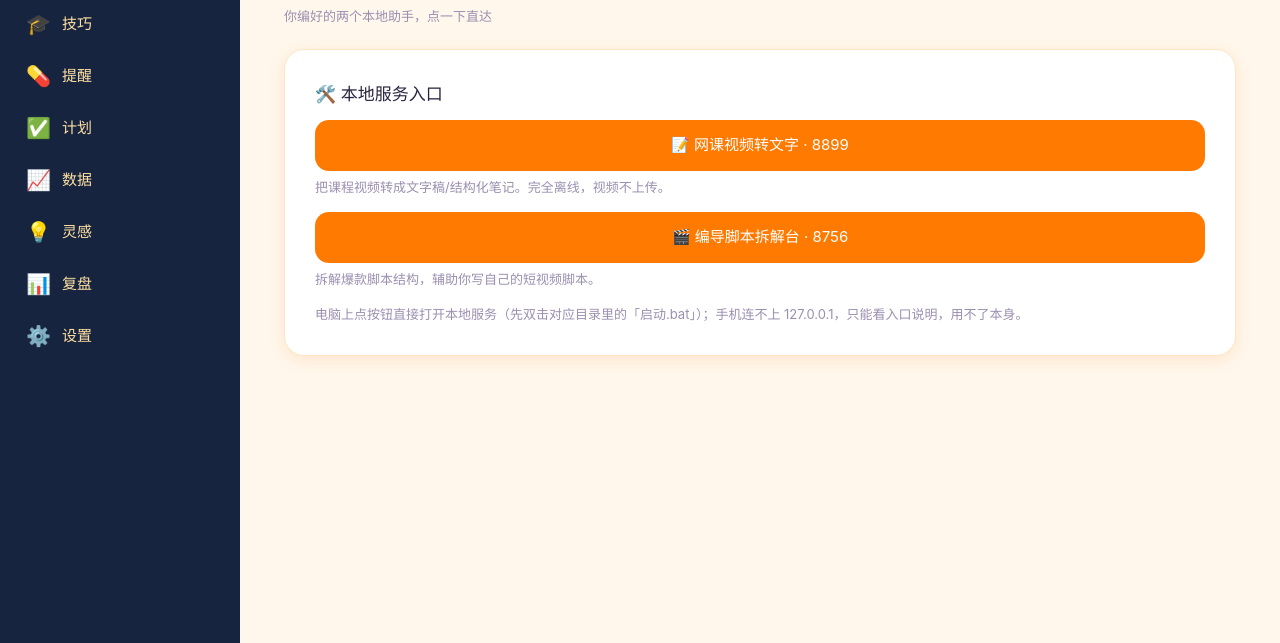
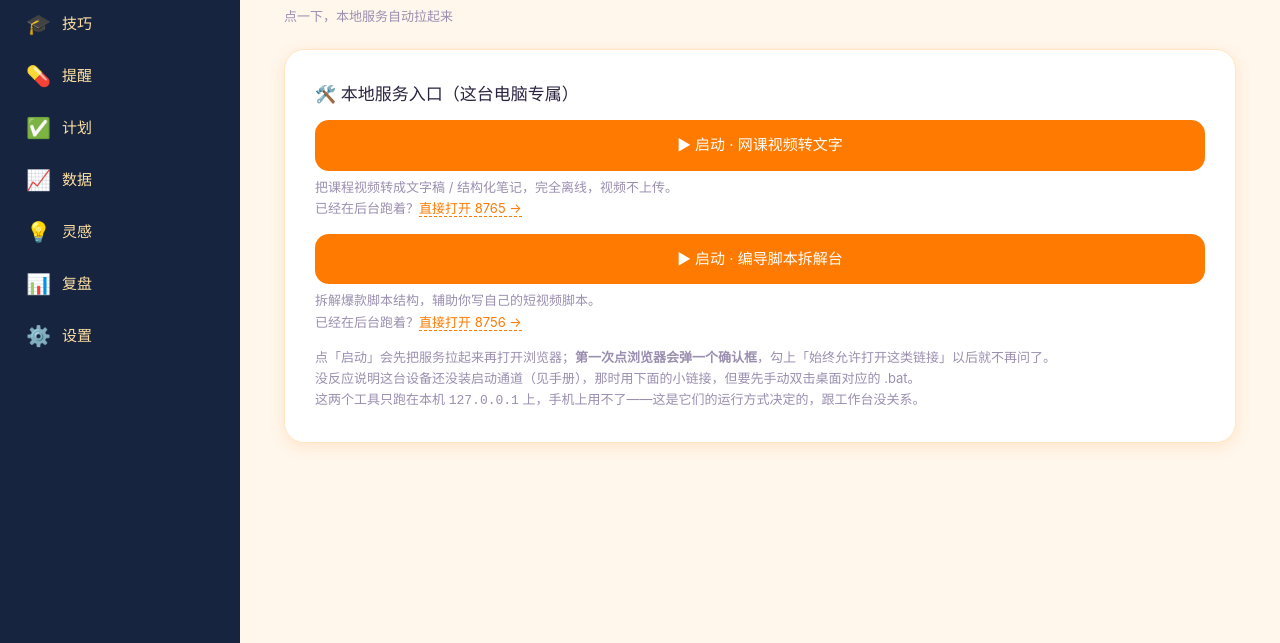
Before and after one commit to y15116709136-afk/zhua-geng-dashboard, a website: page index.html in a window 1280 px wide. Shown: the part 157-800 px from the top of the page. Drawn offline with Linux system fonts and the light colour scheme.

Commit message:
AI工具卡：一键启动本地服务 + 修正课程提取器端口
- 网课视频转文字端口 8899 -> 8765（原端口已失效，服务实际监听 8765）
- 主按钮改为自定义协议 zhuageng-open:course / :script，点击自动拉起本地服务
- 保留 127.0.0.1 直链作为备用入口
- 新增 .inline-link 次级链接样式
- 配套启动器位于本机 ZhuagengLauncher 目录，端口在监听时不重复启动

```diff
--- a/index.html
+++ b/index.html
@@ -165,6 +165,8 @@ input:focus,textarea:focus,select:focus{outline:none;border-color:var(--accent)}
   background:var(--accent);color:#fff;margin-bottom:10px;
 }
 .tool-link:active{opacity:.75}
+.inline-link{color:var(--accent);text-decoration:none;border-bottom:1px dashed currentColor;white-space:nowrap}
+.inline-link:active{opacity:.6}
 .tool-meta{font-size:var(--fs-meta);color:var(--text-dim);margin-top:-4px;margin-bottom:14px}
 .tag{display:inline-block;font-size:12px;padding:2px 9px;border-radius:20px;background:var(--line);color:var(--text-dim);margin-right:6px}
 
@@ -271,14 +273,21 @@ input:focus,textarea:focus,select:focus{outline:none;border-color:var(--accent)}
     <!-- ==== 功能：我的AI工具 START ==== -->
     <section class="page" id="page-tools">
       <div class="page-title">我的 AI 工具</div>
-      <div class="page-sub">你编好的两个本地助手，点一下直达</div>
+      <div class="page-sub">点一下，本地服务自动拉起来</div>
       <div class="card wide">
-        <h2>🛠️ 本地服务入口</h2>
-        <a class="tool-link" href="http://127.0.0.1:8899" target="_blank" rel="noopener">📝 网课视频转文字 · 8899</a>
-        <p class="tool-meta">把课程视频转成文字稿/结构化笔记。完全离线，视频不上传。</p>
-        <a class="tool-link" href="http://127.0.0.1:8756" target="_blank" rel="noopener">🎬 编导脚本拆解台 · 8756</a>
-        <p class="tool-meta">拆解爆款脚本结构，辅助你写自己的短视频脚本。</p>
-        <p class="hint">电脑上点按钮直接打开本地服务（先双击对应目录里的「启动.bat」）；手机连不上 127.0.0.1，只能看入口说明，用不了本身。</p>
+        <h2>🛠️ 本地服务入口（这台电脑专属）</h2>
+
+        <a class="tool-link" href="zhuageng-open:course">▶ 启动 · 网课视频转文字</a>
+        <p class="tool-meta">把课程视频转成文字稿 / 结构化笔记，完全离线，视频不上传。<br>
+          已经在后台跑着？<a class="inline-link" href="http://127.0.0.1:8765" target="_blank" rel="noopener">直接打开 8765 →</a></p>
+
+        <a class="tool-link" href="zhuageng-open:script">▶ 启动 · 编导脚本拆解台</a>
+        <p class="tool-meta">拆解爆款脚本结构，辅助你写自己的短视频脚本。<br>
+          已经在后台跑着？<a class="inline-link" href="http://127.0.0.1:8756" target="_blank" rel="noopener">直接打开 8756 →</a></p>
+
+        <p class="hint">点「启动」会先把服务拉起来再打开浏览器；<b>第一次点浏览器会弹一个确认框</b>，勾上「始终允许打开这类链接」以后就不再问了。<br>
+          没反应说明这台设备还没装启动通道（见手册），那时用下面的小链接，但要先手动双击桌面对应的 .bat。<br>
+          <span style="color:var(--text-dim)">这两个工具只跑在本机 <code>127.0.0.1</code> 上，手机上用不了——这是它们的运行方式决定的，跟工作台没关系。</span></p>
       </div>
     </section>
     <!-- ==== 功能：我的AI工具 END ==== -->
```
